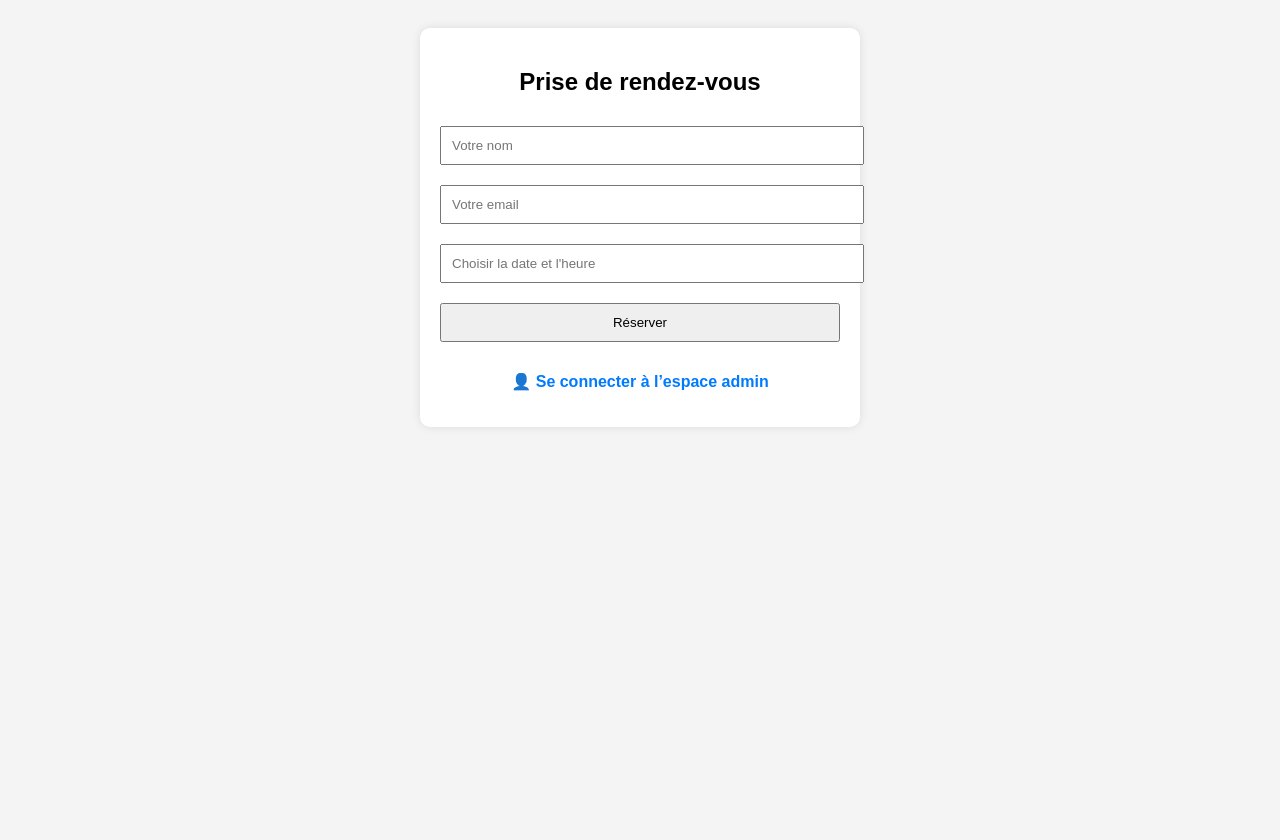
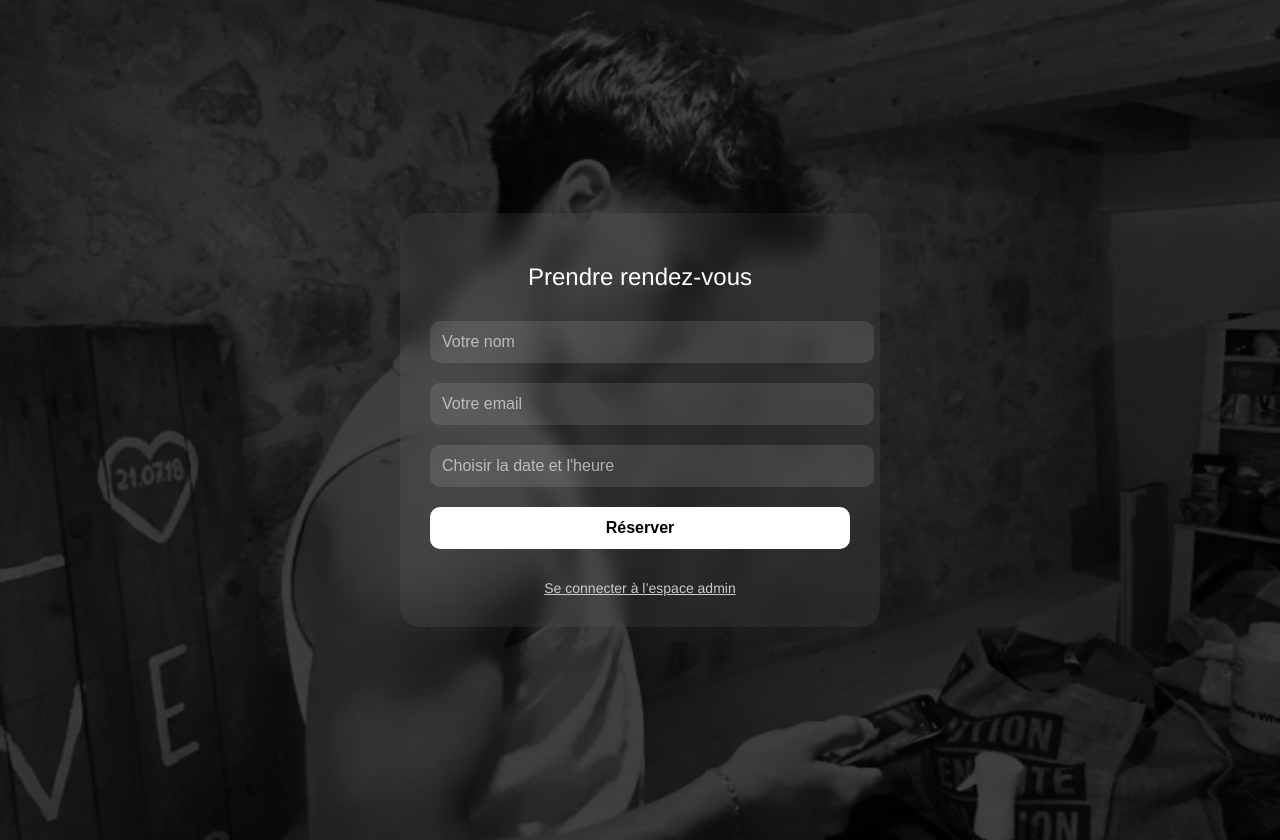
Before and after one commit to Lennyschon/Len-barber, a plain HTML site: page index.html in a window 1280 px wide. Before the commit the page ends 800 px from the top, so only its background shows below. Drawn offline with nearby package versions, Linux system fonts and the light colour scheme.

Commit message:
Update index.html

```diff
--- a/index.html
+++ b/index.html
@@ -7,40 +7,74 @@
   <link rel="stylesheet" href="https://cdn.jsdelivr.net/npm/flatpickr/dist/flatpickr.min.css">
   <style>
     body {
-      font-family: Arial, sans-serif;
-      background: #f4f4f4;
+      margin: 0;
+      font-family: 'Helvetica Neue', sans-serif;
+      color: white;
+      background: url('image0(6).jpeg') no-repeat center center fixed;
+      background-size: cover;
+    }
+    .overlay {
+      background: rgba(0, 0, 0, 0.75);
+      min-height: 100vh;
+      display: flex;
+      align-items: center;
+      justify-content: center;
       padding: 20px;
     }
     .container {
-      max-width: 400px;
-      margin: auto;
-      background: white;
-      padding: 20px;
-      border-radius: 10px;
-      box-shadow: 0 0 10px rgba(0,0,0,0.1);
+      background: rgba(255, 255, 255, 0.05);
+      padding: 30px;
+      border-radius: 20px;
+      max-width: 420px;
+      width: 100%;
+      backdrop-filter: blur(10px);
+    }
+    h2 {
+      text-align: center;
+      font-weight: 300;
+      margin-bottom: 20px;
     }
     input, button {
       width: 100%;
-      padding: 10px;
+      padding: 12px;
       margin: 10px 0;
+      border: none;
+      border-radius: 10px;
+      font-size: 16px;
     }
-    h2 {
-      text-align: center;
+    input {
+      background: rgba(255, 255, 255, 0.1);
+      color: white;
+    }
+    input::placeholder {
+      color: rgba(255, 255, 255, 0.6);
+    }
+    button {
+      background: white;
+      color: black;
+      font-weight: bold;
+      cursor: pointer;
+      transition: all 0.3s ease;
+    }
+    button:hover {
+      background: #111;
+      color: white;
     }
     .admin-link {
       text-align: center;
       margin-top: 20px;
     }
     .admin-link a {
-      color: #007BFF;
-      text-decoration: none;
-      font-weight: bold;
+      color: #ccc;
+      text-decoration: underline;
+      font-size: 14px;
     }
   </style>
 </head>
 <body>
+  <div class="overlay">
     <div class="container">
-    <h2>Prise de rendez-vous</h2>
+      <h2>Prendre rendez-vous</h2>
       <form id="rdvForm">
         <input type="text" name="name" placeholder="Votre nom" required>
         <input type="email" name="email" placeholder="Votre email" required>
@@ -48,7 +82,8 @@
         <button type="submit">Réserver</button>
       </form>
       <div class="admin-link">
-      <p>👤 <a href="https://formspree.io/login" target="_blank">Se connecter à l’espace admin</a></p>
+        <a href="https://formspree.io/login" target="_blank">Se connecter à l’espace admin</a>
+      </div>
     </div>
   </div>
 
```
Lines whose indentation alone changed are shown as unchanged.
